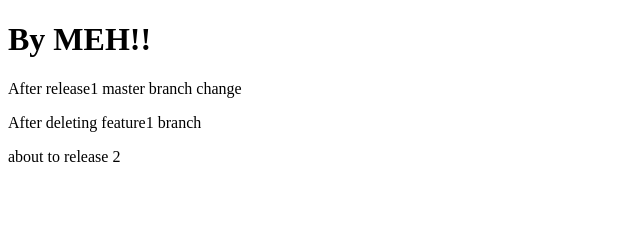
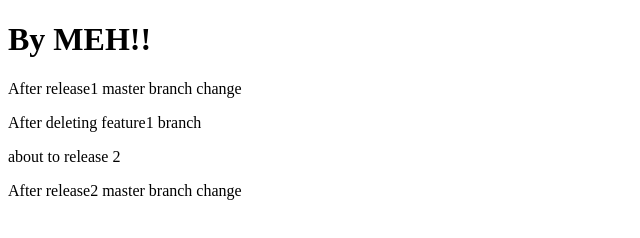
Before and after one commit to Hensi03/testing, a plain HTML site: page index.html in a window 1280 px wide. Shown: the whole page, without its empty margins (0-640 px from the left). Drawn offline with Linux system fonts and the light colour scheme.

Commit message:
commit 9

```diff
--- a/index.html
+++ b/index.html
@@ -10,5 +10,6 @@
     <p>After release1 master branch change</p>
     <p>After deleting feature1 branch</p>
     <p>about to release 2</p>
+    <p>After release2 master branch change</p>
 </body>
 </html>
```
